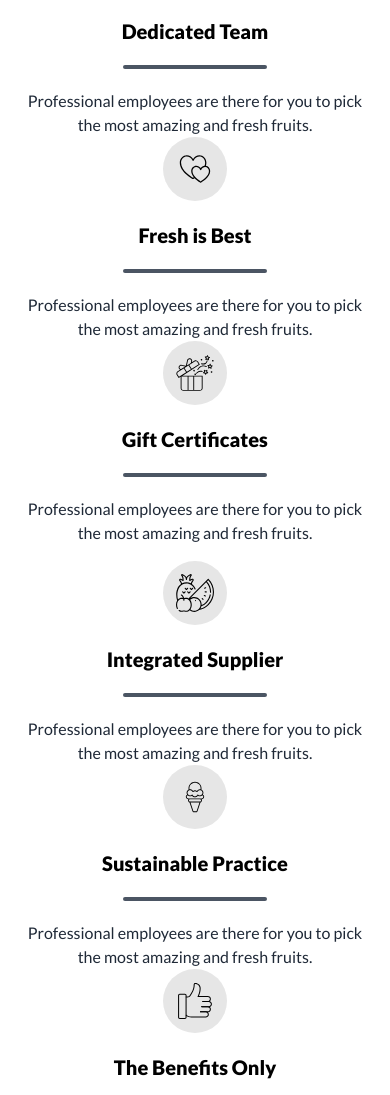
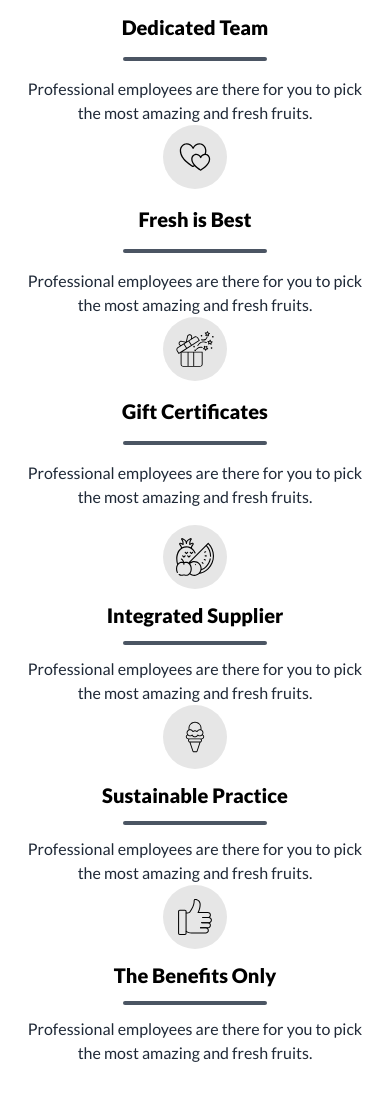
Before and after one commit to TanvirHassanSayem/Assignment-3, a plain HTML site: page index.html in a window 390 px wide. Shown: the part 4445-5540 px from the top of the page. Drawn offline with nearby package versions, Linux system fonts and the light colour scheme.

Commit message:
7th Commit

```diff
--- a/index.html
+++ b/index.html
@@ -4,6 +4,7 @@
     <meta charset="UTF-8">
     <meta name="viewport" content="width=device-width, initial-scale=1.0">
     <title>Fruit Burst Website</title>
+    <link rel="shortcut icon" href="fruit.png" type="image/x-icon">
     <link href="https://cdn.jsdelivr.net/npm/daisyui@3.5.0/dist/full.css" rel="stylesheet" type="text/css" />
      <script src="https://cdn.tailwindcss.com"></script>
      <link rel="preconnect" href="https://fonts.googleapis.com">
@@ -146,8 +147,6 @@
     </div>
   </div>
 </section>
-
-
 <section  class="hidden md:block mb-8">
     <div class="flex justify-center gap-2 relative bottom-20 bg-white mx-44 ">
         <div>
@@ -443,25 +442,25 @@
       <img src="images/whychoose1.png" class="w-auto rounded-lg shadow-2xl" />
 
       <div class=" md:hidden w-auto text-left">
-        <div class="flex flex-col md:flex-row items-center gap-5">
+        <div class="flex flex-col md:flex-row items-center gap-4">
           <img class="w-16 h-16" style="background-image: url(group\ 1.svg);background-size:60%; background-repeat: no-repeat;background-position: center;" src="Ellipse 2.svg" alt="">
-          <div class="flex flex-col items-center text-center md:text-left md:block  gap-5">
+          <div class="flex flex-col items-center text-center md:text-left md:block  gap-4">
             <h1 class="text-black font-extrabold text-xl">Dedicated Team</h1>
             <hr class="w-36 h-1 mx-0 my-0 bg-gray-600 border-0 rounded md:my-4   dark:bg-gray-300">
             <p>Professional employees are there for you to pick the most amazing and fresh fruits.</p>
           </div>
         </div>
-        <div class="flex flex-col md:flex-row items-center gap-5">
+        <div class="flex flex-col md:flex-row items-center gap-4">
           <img class="w-16 h-16" style="background-image: url(love\ 1.svg);background-size:60%; background-repeat: no-repeat;background-position: center;" src="Ellipse 2.svg" alt="">
-          <div class="flex flex-col items-center text-center md:text-left md:block  gap-5">
+          <div class="flex flex-col items-center text-center md:text-left md:block  gap-4">
             <h1 class="text-black font-extrabold text-xl">Fresh is Best</h1>
             <hr class="w-36 h-1 mx-0 my-0 bg-gray-600 border-0 rounded md:my-4  dark:bg-gray-300">
             <p>Professional employees are there for you to pick the most amazing and fresh fruits.</p>
           </div>
         </div>
-        <div class="flex flex-col md:flex-row items-center gap-5">
+        <div class="flex flex-col md:flex-row items-center gap-4">
           <img class="w-16 h-16 " style="background-image: url(gift-box\ 1.svg);background-size:60%; background-repeat: no-repeat;background-position: center;" src="Ellipse 2.svg" alt="">
-          <div class="flex flex-col items-center text-center md:text-left md:block  gap-5">
+          <div class="flex flex-col items-center text-center md:text-left md:block  gap-4">
             <h1 class="text-black font-extrabold text-xl">Gift Certificates</h1>
             <hr class="w-36 h-1 mx-0 my-0 bg-gray-600 border-0 rounded md:my-4  dark:bg-gray-300">
             <p>Professional employees are there for you to pick the most amazing and fresh fruits.</p>
@@ -469,24 +468,24 @@
         </div>
       </div>
       <div class="w-auto text-right">
-        <div class="flex-col-reverse flex   md:flex-row  items-center md:items-start gap-5">
-          <div class="flex flex-col items-center text-center md:text-right md:block  gap-5">
+        <div class="flex-col-reverse flex   md:flex-row  items-center md:items-start gap-3">
+          <div class="flex flex-col items-center text-center md:text-right md:block  gap-3">
             <h1 class="text-black font-extrabold text-xl">Integrated Supplier</h1>
             <hr class="w-36 h-1 md:ml-16 my-0 bg-gray-600 border-0 rounded md:my-4  dark:bg-gray-300">
             <p>Professional employees are there for you to pick the most amazing and fresh fruits.</p>
           </div >
           <img class="w-16 h-16 " style="background-image: url(fruit\ 1.svg);background-size:60%; background-repeat: no-repeat;background-position: center;" src="Ellipse 2.svg" alt="">
         </div>
-        <div class="flex-col-reverse flex   md:flex-row items-center md:items-start gap-5">
-          <div  class="flex flex-col items-center text-center md:text-right md:block  gap-5">
+        <div class="flex-col-reverse flex   md:flex-row items-center md:items-start gap-3">
+          <div  class="flex flex-col items-center text-center md:text-right md:block  gap-3">
             <h1 class="text-black font-extrabold text-xl">Sustainable Practice</h1>
             <hr class="w-36 h-1 md:ml-16 my-0 bg-gray-600 border-0 rounded md:my-4  dark:bg-gray-300">
             <p>Professional employees are there for you to pick the most amazing and fresh fruits.</p>
           </div>
           <img class="w-16 h-16" style="background-image: url(ice-cream\ 1.svg);background-size:60%; background-repeat: no-repeat;background-position: center;" src="Ellipse 2.svg" alt="">
         </div>
-        <div class="flex-col-reverse flex   md:flex-row items-center md:items-start gap-5">
-          <div  class="flex flex-col items-center text-center md:text-right md:block  gap-5">
+        <div class="flex-col-reverse flex   md:flex-row items-center md:items-start gap-3">
+          <div  class="flex flex-col items-center text-center md:text-right md:block  gap-3">
             <h1 class="text-black font-extrabold text-xl">The Benefits Only</h1>
             <hr class="w-36 h-1 md:ml-16 my-0 bg-gray-600 border-0 rounded md:my-4  dark:bg-gray-300">
             <p>Professional employees are there for you to pick the most amazing and fresh fruits.</p>
```
Also changed, not shown: fruit.png (added).
